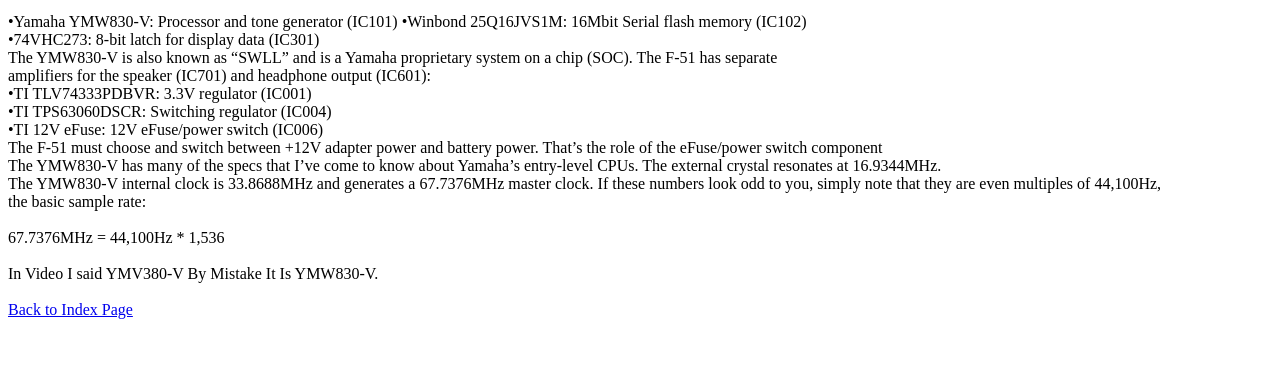
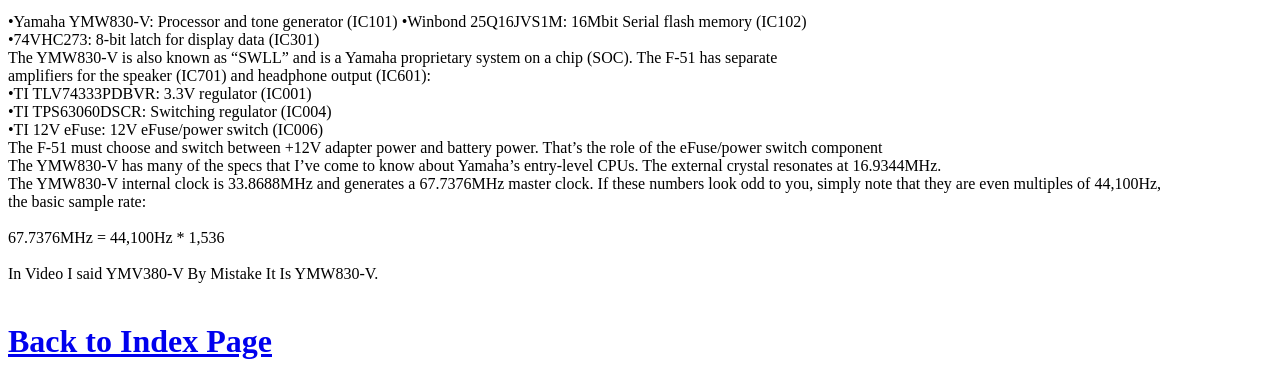
Before and after one commit to Arnav202/Article1, a plain HTML site: page index.html in a window 1280 px wide. Shown: the part 559-940 px from the top of the page. Before the commit the page ends 886 px from the top, so only its background shows below. Drawn offline with Linux system fonts and the light colour scheme.

Commit message:
Update index.html

```diff
--- a/index.html
+++ b/index.html
@@ -48,7 +48,7 @@ The YMW830-V has many of the specs that I’ve come to know about Yamaha’s ent
 
 In Video I said YMV380-V By Mistake It Is YMW830-V.<br>
   <br>
-  <a href="https://arnav202.github.io/My-Website/"target="_self">Back to Index Page</a>
+  <h1><a href="https://arnav202.github.io/My-Website/"target="_self">Back to Index Page</a></h1>
 
 
 
```
